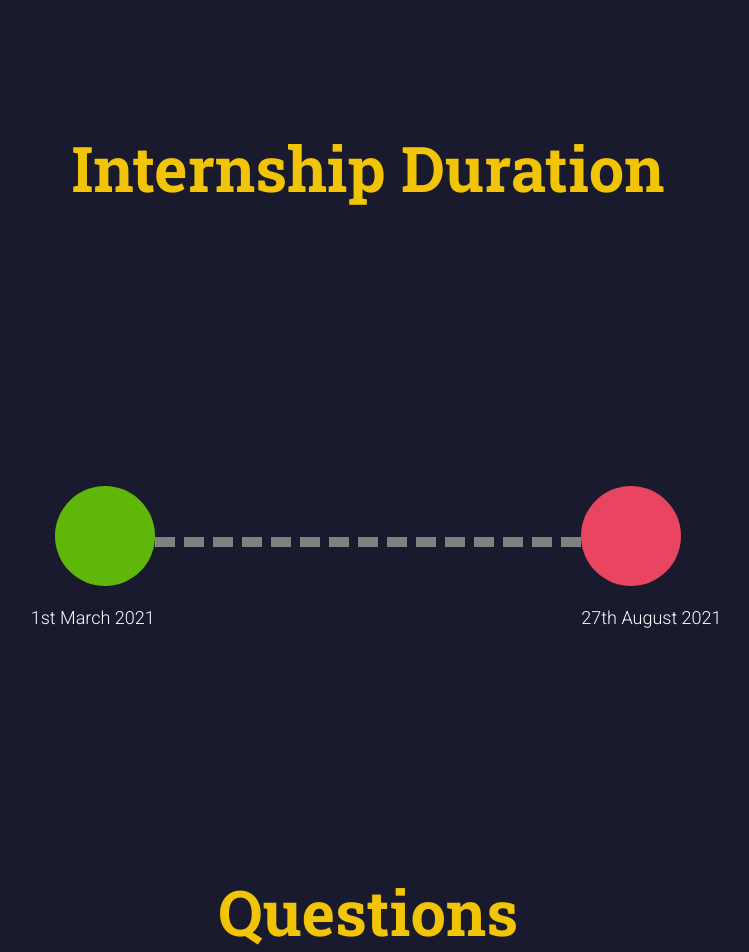
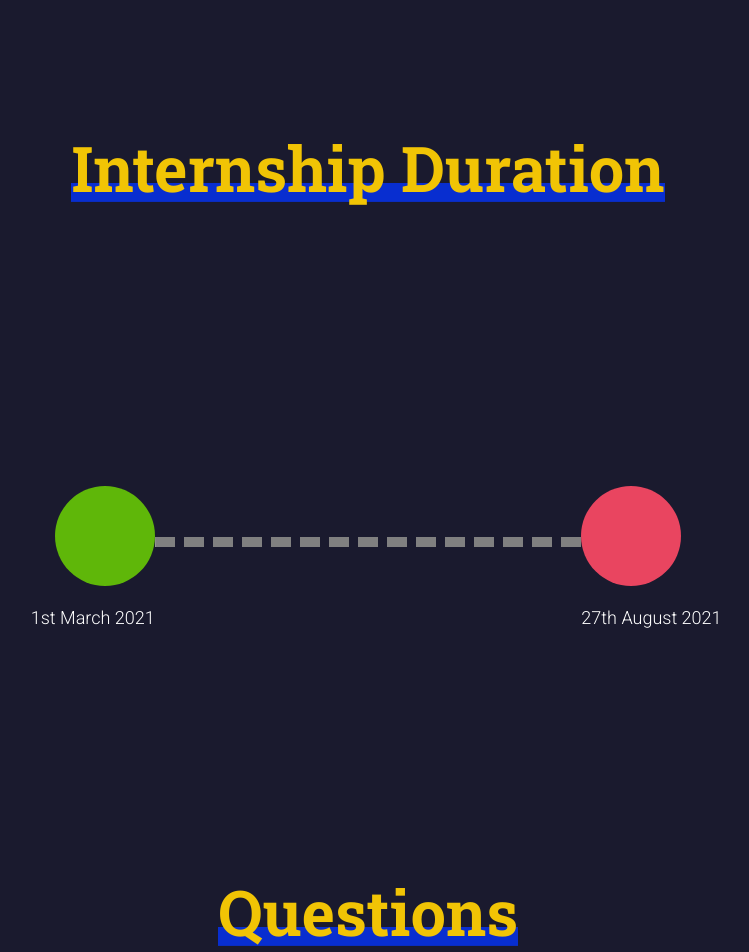
Before and after one commit to DanielChang98/nextjs-blog, a Next.js app: page / in a window 1280 px wide. Shown: the part 780-1732 px from the top of the page, without its empty margins (272-1021 px from the left). Built offline with nearby package versions, Linux system fonts and the light colour scheme.

Commit message:
added new style sheet

```diff
--- a/components/durationLayout.js
+++ b/components/durationLayout.js
@@ -1,11 +1,12 @@
 import fonts from '../styles/fonts.module.css'
 import styles from '../styles/utils.module.css'
+import underline from '../styles/underline.module.css'
 
 export default function duration(){
     return(
         <>
         <div className={styles.durationHeader}>
-        <h1 className={fonts.durationHeader}>Internship Duration</h1>
+        <h1 className={fonts.durationHeader}><a className={underline.underlinemagical}>Internship Duration</a></h1>
         </div>
         <div className={styles.durationContent}>
             <div className={styles.durationMainCircleLeft}>
--- a/pages/index.js
+++ b/pages/index.js
@@ -7,6 +7,8 @@ import Head from 'next/head'
 import fonts from '../styles/fonts.module.css'
 import Cards from '../components/cards'
 import { getSortedPostsData } from '../lib/posts'
+import underline from '../styles/underline.module.css'
+
 
 export async function getStaticProps(){
   const allPostsData = getSortedPostsData()
@@ -29,7 +31,7 @@ export default function Home({ allPostsData }) {
       </Div>
       <Div>
         <div className={styles.durationHeader}>
-          <h1 className={fonts.durationHeader}>Questions</h1>
+          <h1 className={fonts.durationHeader}><a className={underline.underlinemagical}>Questions</a></h1>
         </div>
         <div className={styles.questionBody} id="questions">
           <ul className={styles.list}>
--- a/pages/post/[id].js
+++ b/pages/post/[id].js
@@ -2,6 +2,7 @@ import Layout from '../../components/layout'
 import Head from 'next/head'
 import utilStyles from '../../styles/utils.module.css'
 import { getAllPostIds, getPostData } from '../../lib/posts'
+import underline from '../../styles/underline.module.css'
 
 
 export default function Post({ postData }) {
@@ -13,7 +14,7 @@ export default function Post({ postData }) {
           </Head>
           <article>
               <div className={utilStyles.questionContainer}>
-                  <h1 className={utilStyles.headingXl}>{postData.title}</h1>
+                  <h1 className={utilStyles.headingXl}><a className={underline.underlinemagical}>{postData.title}</a></h1>
                   <div dangerouslySetInnerHTML={{ __html: postData.contentHtml }} className={utilStyles.questionContent} />
               </div>
           </article>
--- a/styles/global.css
+++ b/styles/global.css
@@ -42,7 +42,7 @@ h1{
 }
 
 h2{
-  font-family: 'Roboto';
+  font-family: 'Roboto Slab';
   font-weight: 400;
 }
 
--- /dev/null
+++ b/styles/underline.module.css
@@ -0,0 +1,14 @@
+.underlinemagical {
+    background-image: linear-gradient(120deg, #082ed0 0%, #082ed0 100%);
+    background-repeat: no-repeat;
+    background-size: 100% 0.3em;
+    background-position: 0 88%;
+    transition: background-size 0.25s ease-in;
+    text-decoration: none;
+    color: #F1C405;
+  }
+
+  .underlinemagical:hover {
+    background-size: 100% 88%;
+    text-decoration: none;
+  }
--- a/styles/utils.module.css
+++ b/styles/utils.module.css
@@ -167,7 +167,6 @@
   }
 
 .questionContent h3{
-    /* font-family: 'Roboto Regular'; */
     color: #e94560;
 }
 
```
